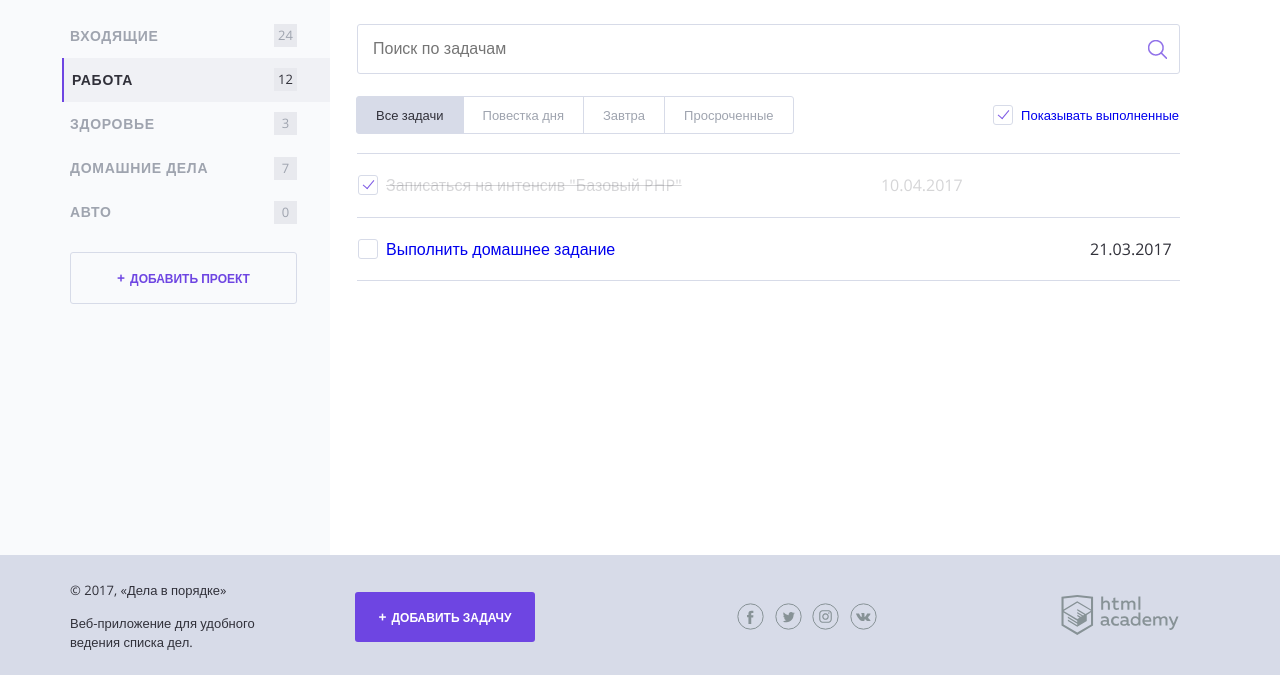
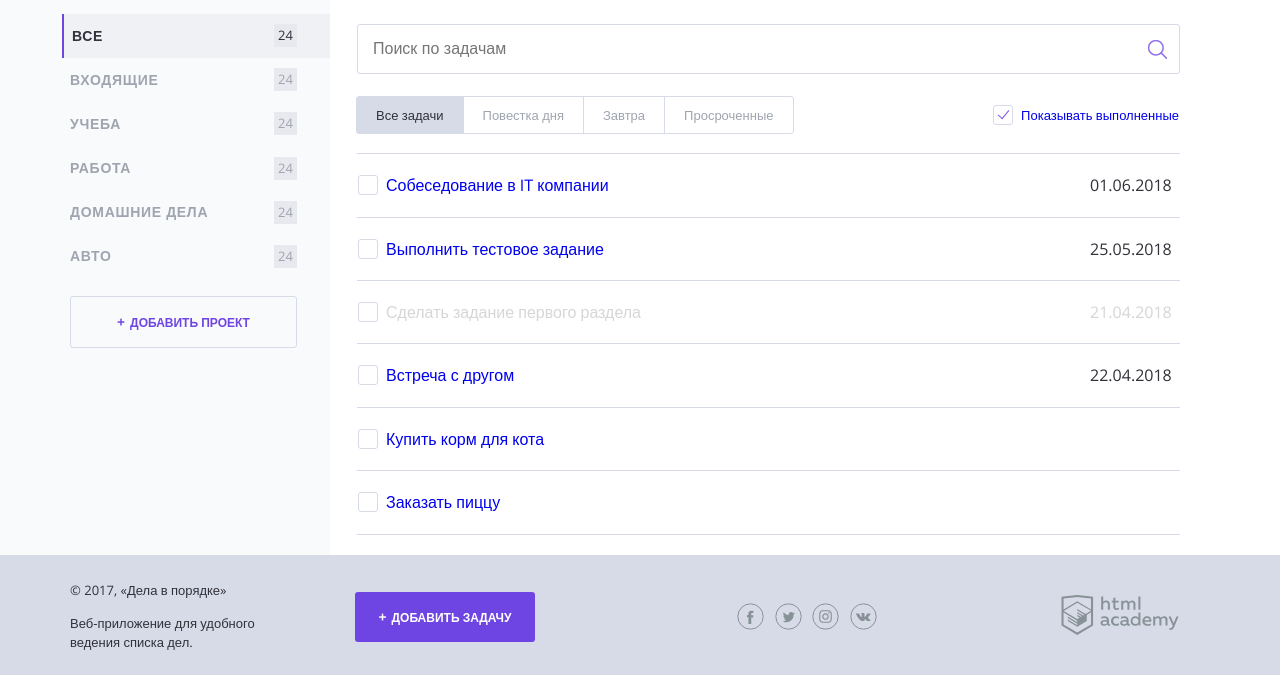
Before and after one commit to fohunoff/114077-doingsdone, a PHP site: page / in a window 1280 px wide. Shown: the part 125-800 px from the top of the page. Run offline with PHP 8.4, Linux system fonts and the light colour scheme.

Commit message:
Добавил два массива и их вывод

```diff
--- a/index.php
+++ b/index.php
@@ -14,6 +14,49 @@ $date_deadline =  date('d.m.Y', $task_deadline_ts);
 
 // в эту переменную запишите кол-во дней до даты задачи
 $days_until_deadline =  floor(($task_deadline_ts - $current_ts)/86400);
+
+$categories_array = ['Все', 'Входящие', 'Учеба', 'Работа', 'Домашние дела', 'Авто'];
+
+$tasks_array = [
+    [
+        'name' => 'Собеседование в IT компании',
+        'date_deadline' => '01.06.2018',
+        'category' => $categories_array[3],
+        'done' => false
+    ],
+    [
+        'name' => 'Выполнить тестовое задание',
+        'date_deadline' => '25.05.2018',
+        'category' => $categories_array[3],
+        'done' => false
+    ],
+    [
+        'name' => 'Сделать задание первого раздела',
+        'date_deadline' => '21.04.2018',
+        'category' => $categories_array[2],
+        'done' => true
+    ],
+    [
+        'name' => 'Встреча с другом',
+        'date_deadline' => '22.04.2018',
+        'category' => $categories_array[1],
+        'done' => false
+    ],
+    [
+        'name' => 'Купить корм для кота',
+        'date_deadline' => NULL,
+        'category' => $categories_array[4],
+        'done' => false
+    ],
+    [
+        'name' => 'Заказать пиццу',
+        'date_deadline' => NULL,
+        'category' => $categories_array[4],
+        'done' => false
+    ]
+];
+$tasks_count = count($tasks_array);
+$i = 0;
 ?>
 <!DOCTYPE html>
 <html lang="ru">
@@ -58,30 +101,12 @@ $days_until_deadline =  floor(($task_deadline_ts - $current_ts)/86400);
 
                 <nav class="main-navigation">
                     <ul class="main-navigation__list">
-                        <li class="main-navigation__list-item">
-                            <a class="main-navigation__list-item-link" href="#">Входящие</a>
+                    <?php foreach($categories_array as $key => $value) : ?>
+                            <li class="main-navigation__list-item <?php if ($key == 0) : ?>main-navigation__list-item--active<? endif; ?>">
+                            <a class="main-navigation__list-item-link" href="#"><?= $value; ?></a>
                             <span class="main-navigation__list-item-count">24</span>
                         </li>
-
-                        <li class="main-navigation__list-item main-navigation__list-item--active">
-                            <a class="main-navigation__list-item-link" href="#">Работа</a>
-                            <span class="main-navigation__list-item-count">12</span>
-                        </li>
-
-                        <li class="main-navigation__list-item">
-                            <a class="main-navigation__list-item-link" href="#">Здоровье</a>
-                            <span class="main-navigation__list-item-count">3</span>
-                        </li>
-
-                        <li class="main-navigation__list-item">
-                            <a class="main-navigation__list-item-link" href="#">Домашние дела</a>
-                            <span class="main-navigation__list-item-count">7</span>
-                        </li>
-
-                        <li class="main-navigation__list-item">
-                            <a class="main-navigation__list-item-link" href="#">Авто</a>
-                            <span class="main-navigation__list-item-count">0</span>
-                        </li>
+                    <?php endforeach; ?>
                     </ul>
                 </nav>
 
@@ -119,51 +144,23 @@ $days_until_deadline =  floor(($task_deadline_ts - $current_ts)/86400);
                 </div>
 
                 <table class="tasks">
-                    <!--показывать следующий тег <tr/>, если переменная равна единице-->
-                    <?php if ($show_complete_tasks == 1) : ?>
-                    <tr class="tasks__item task task--completed">
-                        <td class="task__select">
-                            <label class="checkbox task__checkbox">
-                                <input class="checkbox__input visually-hidden" type="checkbox" checked>
-                                <span class="checkbox__text">Записаться на интенсив "Базовый PHP"</span>
-                            </label>
-                        </td>
-                        <td class="task__date">10.04.2017</td>
-
-                        <td class="task__controls">
-                        </td>
-                    </tr>
-                    <?php else : ?>
-                    <tr class="tasks__item task task--completed <?php if ($days_until_deadline >= 0)  : ?> task--important<? endif;  ?>">
-                        <td class="task__select">
-                            <label class="checkbox task__checkbox">
-                                <input class="checkbox__input visually-hidden" type="checkbox" checked>
-                                <a href="/"><span class="checkbox__text">Сделать главную страницу Дела в порядке</span></a>
-                            </label>
-
-                        </td>
-
-                        <td class="task__file">
-                            <a class="download-link" href="#">Home.psd</a>
-                        </td>
-
-                        <td class="task__date"><?= $date_deadline;  ?></td>
-                    </tr>
-                    <?php endif; ?>
-
-                    <tr class="tasks__item task">
+                    <?php while($i < $tasks_count) : ?>
+                    <tr class="tasks__item task <?php if($tasks_array[$i]['done'] == 1) : ?>task--completed<? endif; ?>">
                         <td class="task__select">
                             <label class="checkbox task__checkbox">
                                 <input class="checkbox__input visually-hidden" type="checkbox">
-                                <a href="/"><span class="checkbox__text">Выполнить домашнее задание</span></a>
+                                <a href="/"><span class="checkbox__text"><?= $tasks_array[$i]['name']; ?></span></a>
                             </label>
                         </td>
 
                         <td class="task__file">
                         </td>
 
-                        <td class="task__date">21.03.2017</td>
+                        <td class="task__date">
+                        <?= $tasks_array[$i]['date_deadline']; ?>
+                        </td>
                     </tr>
+                    <? $i++; endwhile; ?>
                 </table>
             </main>
         </div>
```
